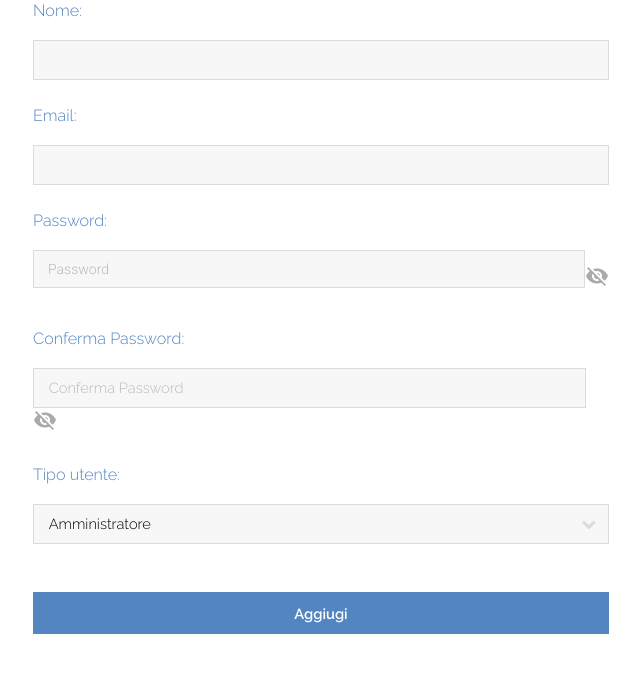
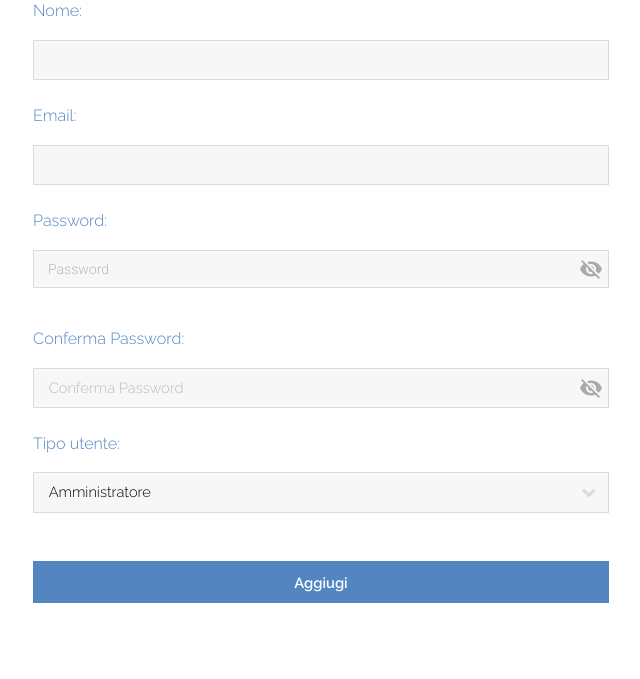
Before and after one commit to simobevilacqua/cooperativa, a PHP site: page /amministratore/gestione-utente-modifica.php in a window 1280 px wide. Shown: the part 182-861 px from the top of the page, without its empty margins (31-671 px from the left). Run offline with PHP 8.4, Linux system fonts and the light colour scheme; a user stored in the database is signed in.

Commit message:
Correzione modifica utente

```diff
--- a/amministratore/gestione-utente-modifica.php
+++ b/amministratore/gestione-utente-modifica.php
@@ -122,7 +122,7 @@
 
 					<!-- Form -->
 					<h3>Gestisci l'account</h3>
-					<form method="POST" action="gestione-utente-modifica.php" class="login-form" name="document" onsubmit="return controlla();">
+					<form method="POST" action="gestione-utente-modifica.php" class="login-form" name="modulo" onsubmit="return controlla();">
 						<h4>ID utente:</h4>
 						<div class="6u 12u$(xsmall)">
 							<input type="text" name="id" value="<?php echo $row["IDutente"]?>" readonly/>
@@ -139,15 +139,15 @@
 						</div>
 						<br>
 						<h4>Password:</h4>
-						<div class="input-container" style="width:50%">
+						<div class="input-container"  style="width:50%">
 							<input type="password" id="psw" placeholder="Password" name="psw" value="<?php echo $row["psw"]?>" required>
-							<i class="material-icons visibility">visibility_off</i>
+							<i class="material-icons visibility" style="margin-left: -30px; margin-bottom: 15px;">visibility_off</i>
 						</div>
 						<br>
 						<h4>Conferma Password:</h4>
-						<div class="input-container2" style="width:48%">
+						<div class="input-container2"  style="width:50%">
 							<input type="password" id="confpsw" placeholder="Conferma Password" name="confpsw" required>
-							<i class="material-icons visibility2">visibility_off</i>
+							<i class="material-icons visibility2" style="margin-left: -30px;">visibility_off</i>
 						</div>
 						<br>
 						<h4>Tipo utente:</h4>
@@ -188,7 +188,7 @@
 
 					<!-- Form -->
 					<h3>Gestisci l'account</h3>
-					<form method="POST" action="gestione-utente-modifica.php" class="login-form" name="document" onsubmit="return controlla();">
+					<form method="POST" action="gestione-utente-modifica.php" class="login-form" name="modulo" onsubmit="return controlla();">
 						<h4>Nome:</h4>
 						<div class="6u 12u$(xsmall)">
 							<input type="text" name="nome" required/>
@@ -202,13 +202,13 @@
 						<h4>Password:</h4>
 						<div class="input-container" style="width:50%">
 							<input type="password" id="psw" placeholder="Password" name="psw" required>
-							<i class="material-icons visibility">visibility_off</i>
+							<i class="material-icons visibility" style="margin-left: -30px; margin-bottom: 15px;">visibility_off</i>
 						</div>
 						<br>
 						<h4>Conferma Password:</h4>
-						<div class="input-container2" style="width:48%">
+						<div class="input-container2" style="width:50%">
 							<input type="password" id="confpsw" placeholder="Conferma Password" name="confpsw" required>
-							<i class="material-icons visibility2">visibility_off</i>
+							<i class="material-icons visibility2" style="margin-left: -30px;">visibility_off</i>
 						</div>
 						<br>
 						<h4>Tipo utente:</h4>
@@ -252,12 +252,12 @@
 			<script src="../assets/js/skel.min.js"></script>
 			<script src="../assets/js/util.js"></script>
 			<script src="../assets/js/main.js"></script>
-			<script src="../assets/js/modificautente.js"></script>
+			<!--<script src="../assets/js/modificautente.js"></script>-->
 			<script src="../assets/js/utente.js"></script>
 
 		<!-- Scripts -->
 		<script src="http://code.jquery.com/jquery-latest.min.js" type="text/javascript"></script>
-			<script>
+			<!--<script>
 				var input = document.getElementById("psw");
 				var input2 = document.getElementById("confpsw");
 				input.addEventListener("keyup", function(event) {
@@ -272,7 +272,7 @@
 				   document.getElementById("blue-button").click();
 				  }
 				});
-			</script>
+			</script>-->
 			<script src="../assets/js/js.js" type="text/javascript"></script>
 
 	</body>
--- a/assets/css/login.css
+++ b/assets/css/login.css
@@ -118,6 +118,12 @@
   align-items: center;
 
 }
+.input-container2 {
+  width: 100%;
+  margin: 0px;
+  display: flex;
+  align-items: center;
+}
 .input-container input {
  font-family: "Roboto", sans-serif;
   outline: 0;
--- a/assets/js/utente.js
+++ b/assets/js/utente.js
@@ -1,5 +1,5 @@
 function controlla(){
-    if(document.psw.value != document.confpsw.value){
+    if(modulo.psw.value != modulo.confpsw.value){
         alert("Hai inserito due password diverse!!");
         return false;
     }else{
```
Also changed, not shown: amministratore/utente.php (+6 -6 lines).
